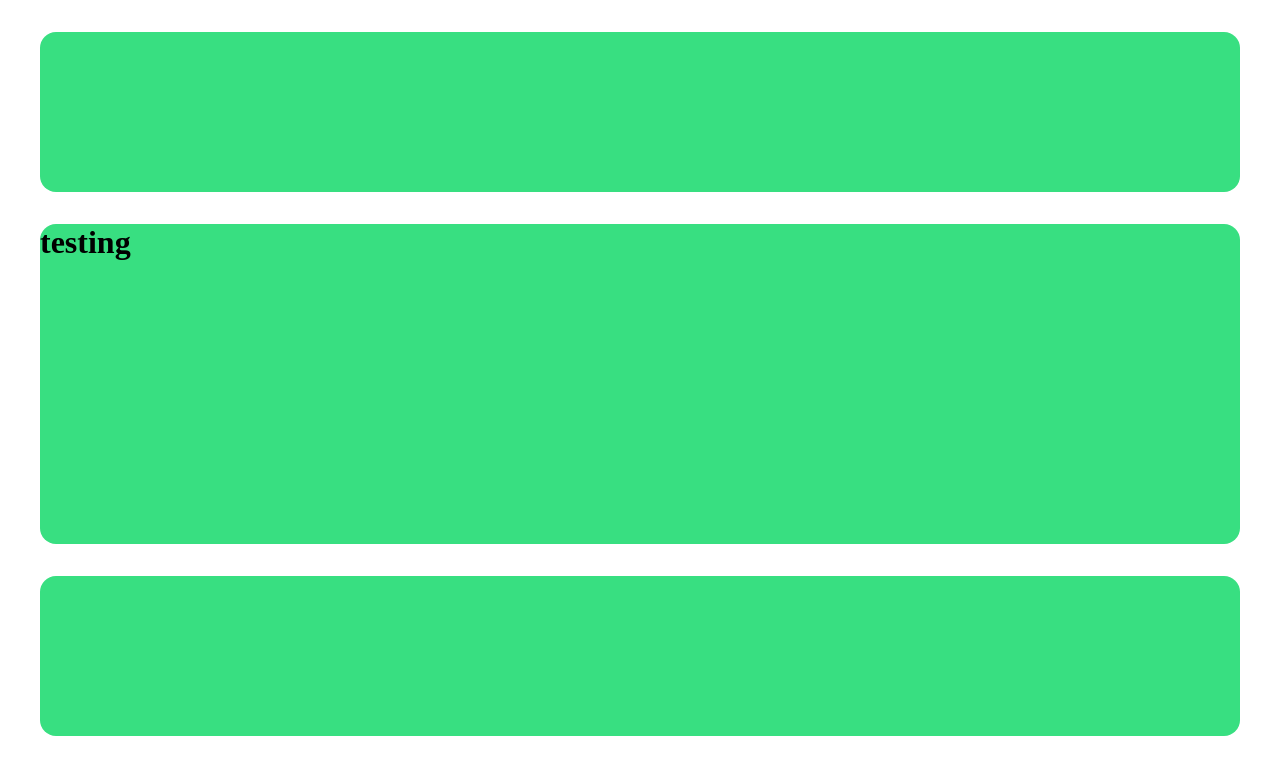
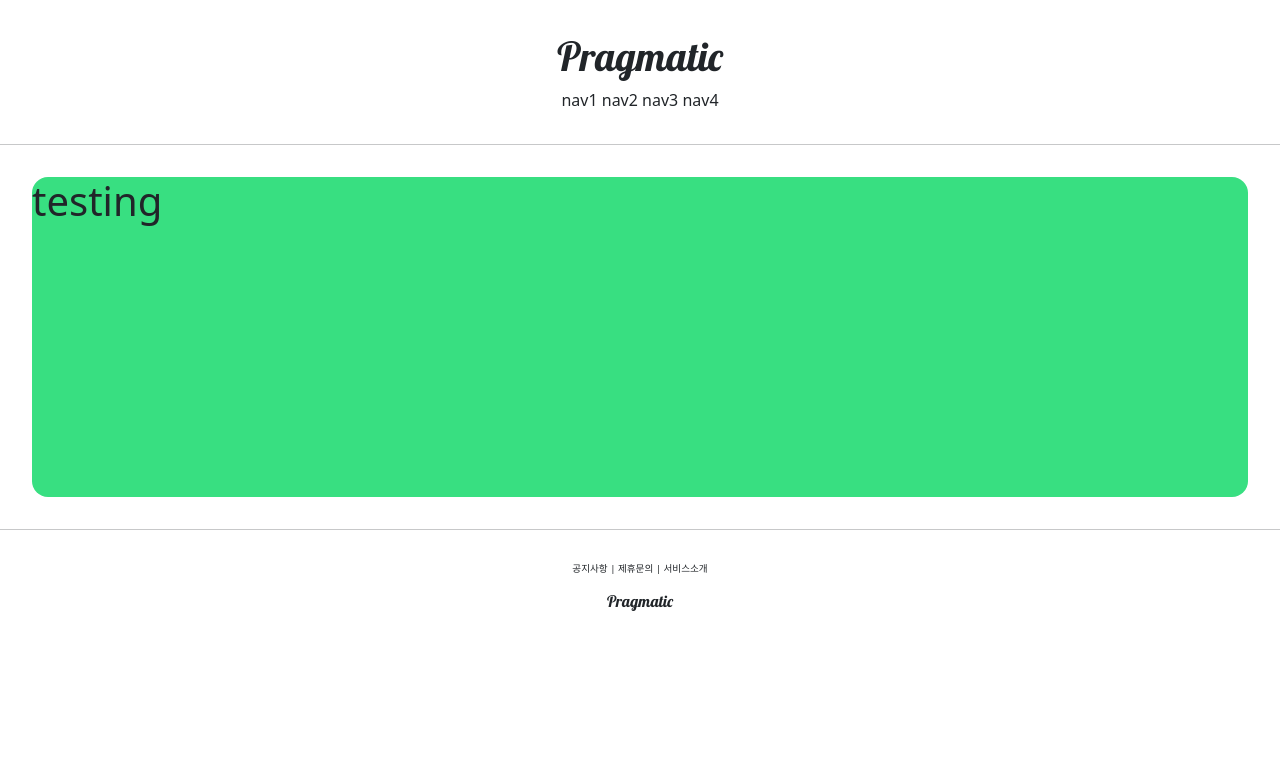
Before and after one commit to ohkyungseob/pragmatic, a Django app: page /account/hello_world/ in a window 1280 px wide. Shown: the top 775 px of the page. Run offline with Django 4.2, Linux system fonts and the light colour scheme.

Commit message:
django 10 commit

```diff
--- a/templates/base.html
+++ b/templates/base.html
@@ -7,8 +7,13 @@
 
     {% include 'header.html' %}
 
+    <hr>
+
+
     {% block content %}
     {% endblock %}
+
+    <hr>
 
     {% include 'footer.html' %}
 
--- a/templates/footer.html
+++ b/templates/footer.html
@@ -1,3 +1,11 @@
-<div style="height: 10rem; background-color: #38df81; border-radius: 1rem; margin: 2rem;">
+    <div style="text-align: center; margin-top: 2rem">
+        <div style="font-size: .6rem">
+            <span>공지사항</span> |
+            <span>제휴문의</span> |
+            <span>서비스소개</span>
 
+        </div>
+        <div style="margin-top: 1rem; font-family: 'Lobster', cursive;">
+            <h6 style="margin-top: 1rem">Pragmatic</h6>
+        </div>
     </div>
--- a/templates/head.html
+++ b/templates/head.html
@@ -1,4 +1,12 @@
 <head>
     <meta charset="UTF-8">
     <title>Pragmatic</title>
+{#    BOOTSTRAP LINK #}
+    <link href="https://cdn.jsdelivr.net/npm/bootstrap@5.1.3/dist/css/bootstrap.min.css"
+          rel="stylesheet" integrity="sha384-1BmE4kWBq78iYhFldvKuhfTAU6auU8tT94WrHftjDbrCEXSU1oBoqyl2QvZ6jIW3" crossorigin="anonymous">
+
+{#    Google font #}
+    <link rel="preconnect" href="https://fonts.googleapis.com">
+    <link rel="preconnect" href="https://fonts.gstatic.com" crossorigin>
+    <link href="https://fonts.googleapis.com/css2?family=Lobster&display=swap" rel="stylesheet">
 </head>
--- a/templates/header.html
+++ b/templates/header.html
@@ -1,3 +1,15 @@
-<div style="height: 10rem; background-color: #38df81; border-radius: 1rem; margin: 2rem;">
+    <div style="text-align: center; margin: 2rem 0; ">
+        <div>
+            <h1 style= "font-family: 'Lobster', cursive;">
+            Pragmatic
+            </h1>
+        </div>
+        <div>
+            <span>nav1</span>
+            <span>nav2</span>
+            <span>nav3</span>
+            <span>nav4</span>
+
+        </div>
 
     </div>
```
